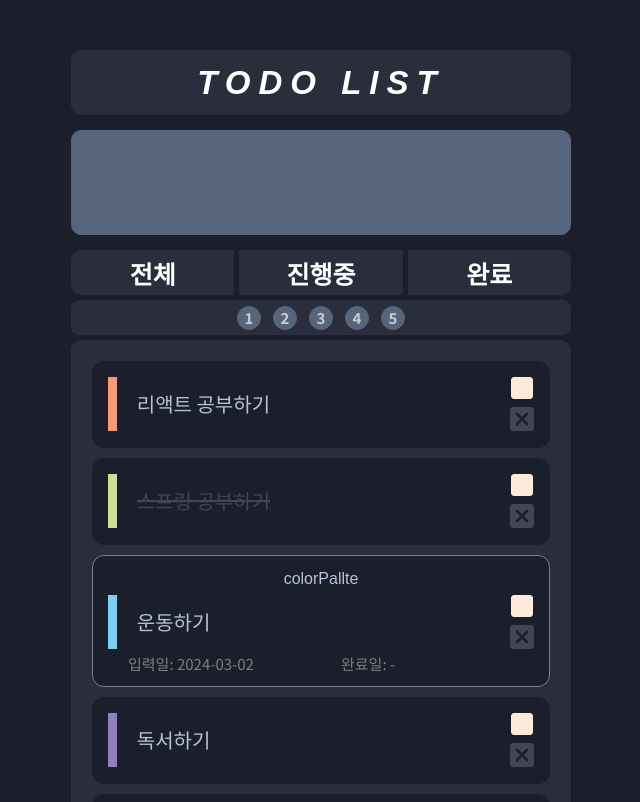
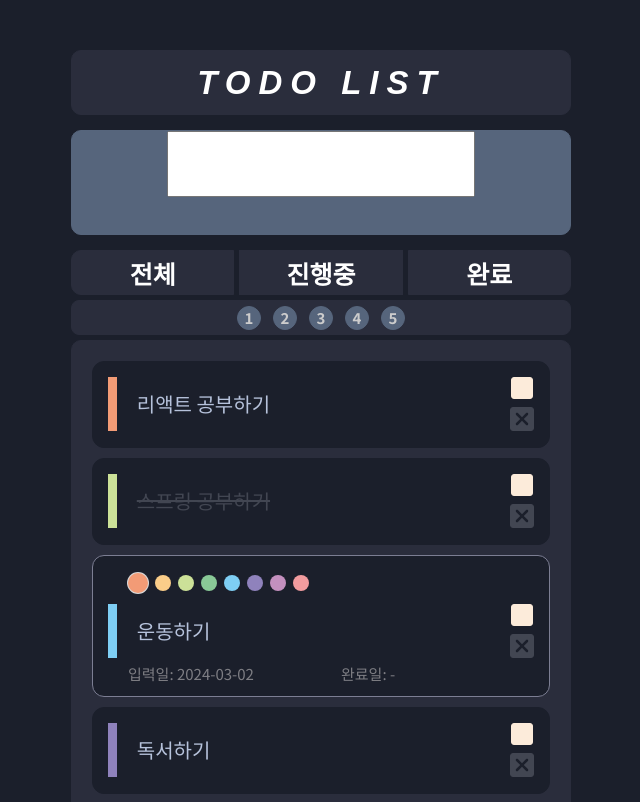
Before and after one commit to mulmer663/react-study, a React (Create React App) app: page / in a window 1280 px wide. Shown: the top 802 px of the page, without its empty margins (319-959 px from the left). Built offline with nearby package versions, Linux system fonts and the light colour scheme; a web font is replaced by a local one.

Commit message:
2week 커밋5

```diff
--- a/src/dev/previews.tsx
+++ b/src/dev/previews.tsx
@@ -2,6 +2,8 @@ import {ComponentPreview, Previews} from "@react-buddy/ide-toolbox";
 import {PaletteTree} from "./palette";
 import MainPage from "../week1/MainPage";
 import TabArea from "../week2/area/TabArea";
+import App from "../App";
+import ToDo from "../week2/component/ToDo";
 
 const ComponentPreviews = () => {
     return (
@@ -15,6 +17,9 @@ const ComponentPreviews = () => {
             <ComponentPreview path="/ComponentPreviews">
                 <ComponentPreviews/>
             </ComponentPreview>
+            <ComponentPreview path="/App">
+                <App/>
+            </ComponentPreview>
         </Previews>
     );
 };
--- a/src/week2/area/InputArea.tsx
+++ b/src/week2/area/InputArea.tsx
@@ -9,10 +9,16 @@ const SInputArea = styled.div<gridArea>`
     margin-bottom: 15px;
 `;
 
+const STextarea = styled.input`
+    width: 300px;
+    height: 60px;
+    font-size: 25px;
+`;
+
 const InputArea = ({$gridArea} : gridArea) => {
     return (
         <SInputArea $gridArea={$gridArea}>
-
+            <STextarea/>
         </SInputArea>
     );
 }
--- a/src/week2/component/Checkbox.tsx
+++ b/src/week2/component/Checkbox.tsx
@@ -35,6 +35,7 @@ const SCheckBox_Icon = styled.span`
     position: relative;
     cursor: pointer;
     border-radius: 3px;
+    transition: background-color 0.3s;
 
     // 체크박스 가상요소
 
--- /dev/null
+++ b/src/week2/component/ColorPalette.tsx
@@ -0,0 +1,71 @@
+import React from "react";
+import styled from "styled-components";
+
+const COLOR_LIST = [
+    {color: "#f29b76", isSelected: true},
+    {color: "#facd89", isSelected: false},
+    {color: "#cce198", isSelected: false},
+    {color: "#89c997", isSelected: false},
+    {color: "#7ecef4", isSelected: false},
+    {color: "#8f82bc", isSelected: false},
+    {color: "#c490bf", isSelected: false},
+    {color: "#f29c9f", isSelected: false},
+]
+
+interface SColorProps {
+    $color: string,
+    $isSelected: boolean
+}
+
+interface ColorPaletteProps {
+    givenIndex?: number
+}
+
+
+const SColorPalette = styled.div`
+    display: flex;
+    flex-direction: row;
+    align-items: center;
+    justify-content: start;
+    height: 24px;
+    padding-left: 20px;
+    gap: 7px;
+`;
+
+const SColor = styled.div<SColorProps>`
+    background-color: ${(props) => props.$color};
+    width: ${(props) => props.$isSelected ? "20px" : "16px"};
+    height: ${(props) => props.$isSelected ? "20px" : "16px"};
+    border-radius: 50%;
+    box-shadow: ${(props) => props.$isSelected ? "0 0 0 1px #d9d9d9" : "0 0 0 0"};
+    transition: width 0.3s, height 0.3s, box-shadow 0.2s;
+
+    ${SColorPalette}:hover &:hover {
+        box-shadow: ${(props) => props.$isSelected ? "0 0 0 2px #d9d9d9" : "0 0 0 0"};
+        width: 24px;
+        height: 24px;
+    }
+
+    ${SColorPalette}:hover &:not(:hover) {
+        box-shadow: ${(props) => props.$isSelected ? "0 0 0 2px #d9d9d9" : "0 0 0 0"};
+        width: 20px;
+        height: 20px;
+    }
+
+    ${SColorPalette}:hover &:active {
+        box-shadow: 0 0 0 2px #d9d9d9;
+    }
+`;
+
+const ColorPalette = ({givenIndex} : ColorPaletteProps) => {
+    return (
+        <SColorPalette>
+            {COLOR_LIST.map((it, index) =>
+                <SColor key={index} $color={it.color}
+                        $isSelected={givenIndex ? (index == givenIndex) : it.isSelected}/>
+            )}
+        </SColorPalette>
+    );
+};
+
+export default ColorPalette;
--- a/src/week2/component/ToDo.tsx
+++ b/src/week2/component/ToDo.tsx
@@ -3,6 +3,7 @@ import styled from "styled-components";
 import {flexAlign, inAndOutTheme, mainFont, mainTheme, SFlexBox} from "../common/CommonStyle";
 import CheckBox from "./Checkbox";
 import {FaXmark} from "react-icons/fa6";
+import ColorPalette from "./ColorPalette";
 
 interface SToDoProps {
     $isFocus: boolean,
@@ -31,7 +32,7 @@ const SToDo = styled.div<SToDoProps>`
     ${inAndOutTheme};
     border: ${(props) => props.$isFocus ? "1px solid #7c7e93" : "1px solid #1b1f2b"};
     border-radius: 12px;
-    height: ${(props) => props.$isFocus ? "100px" : "55px"};
+    height: ${(props) => props.$isFocus ? "110px" : "55px"};
     display: flex;
     flex-direction: column;
     align-content: center;
@@ -100,7 +101,7 @@ const ToDo = ({giveText, $isFocus, $color, $isFinish, endDate}: ToDoProps) => {
     return (
         <SToDo $isFocus={$isFocus}>
             {/* 포커스면 컬러 팔레트 표시 */}
-            {$isFocus && <div>colorPallte</div>}
+            {$isFocus && <ColorPalette/>}
             <SFlexBox direction={"row"}>
                 <SColorBar $color={color}/>
                 <SText $isFinish={$isFinish}>{text}</SText>
```
